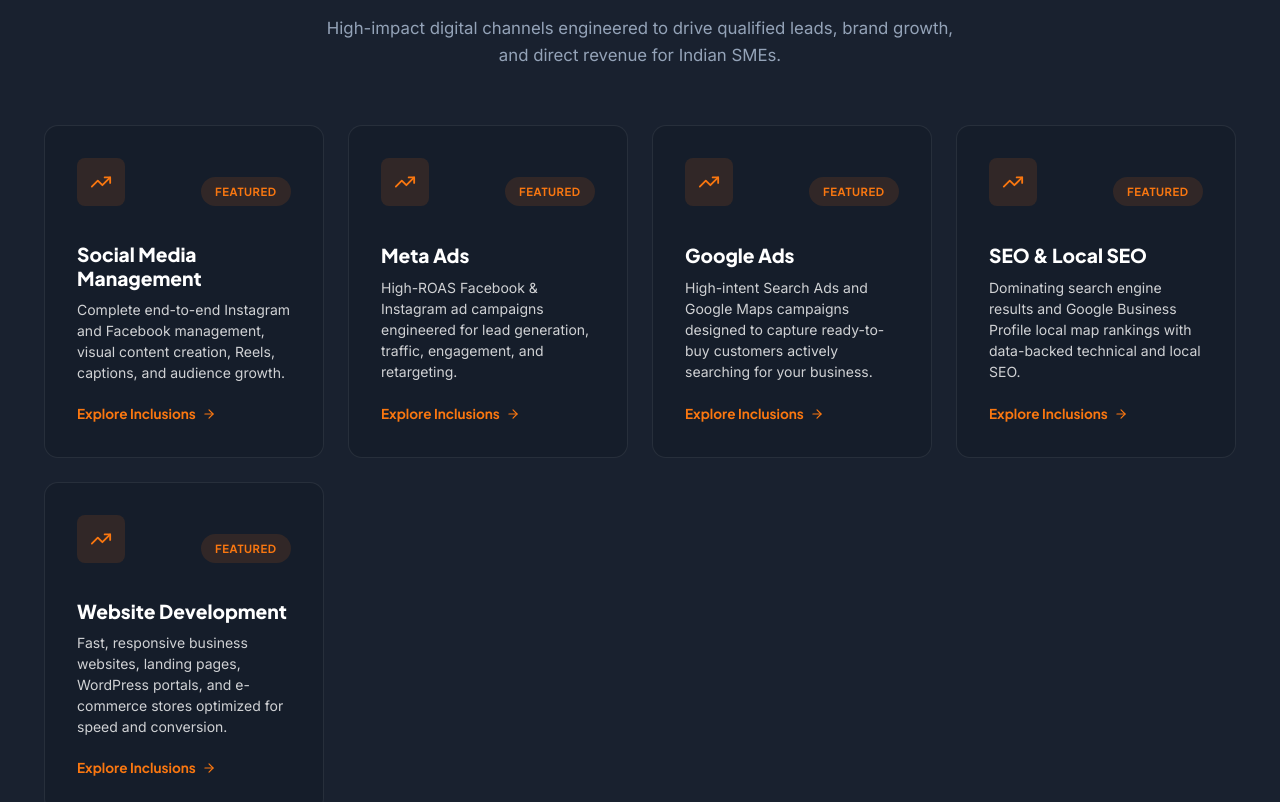
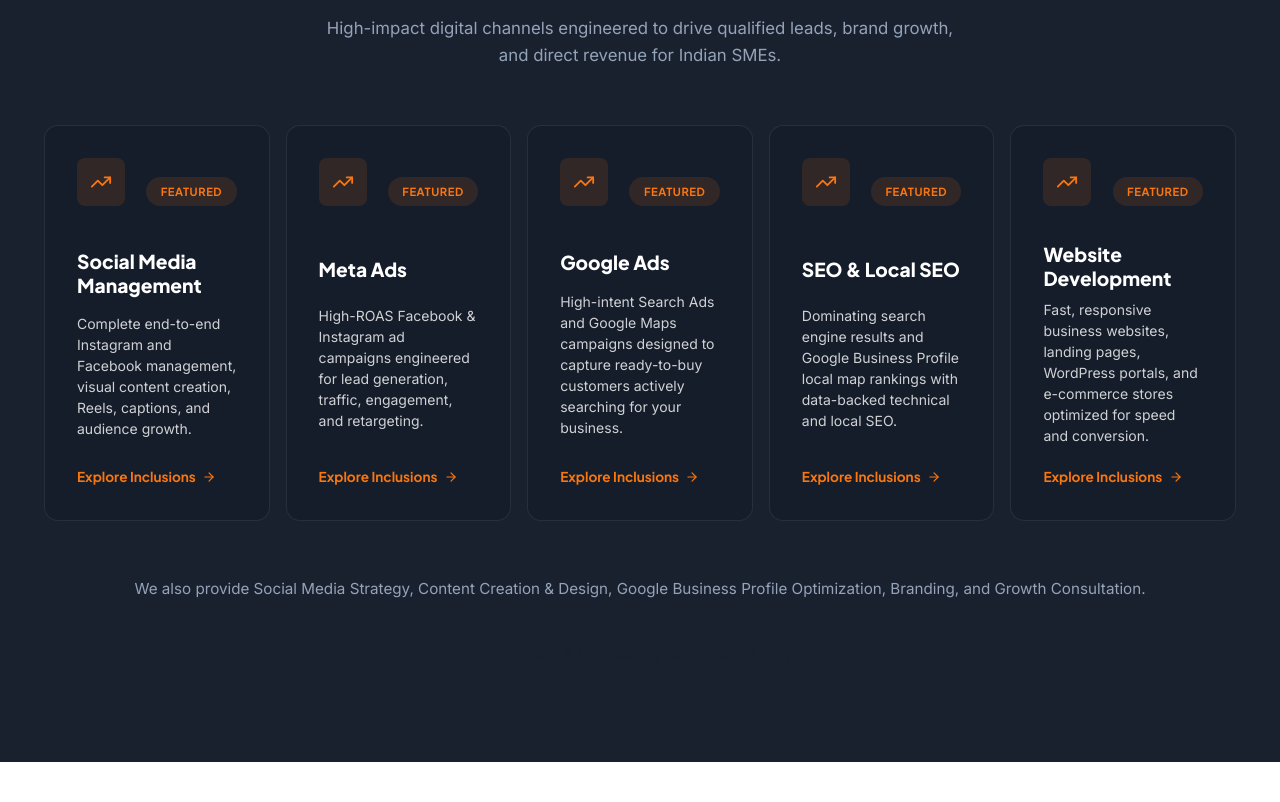
Before and after one commit to NaitikNigotiya/Thesocialsetu, a React (Vite) app: page / in a window 1280 px wide. Shown: the part 2680-3482 px from the top of the page. Built offline with nearby package versions, Linux system fonts and the light colour scheme; no server answers.

Commit message:
feat: Render all 5 core hero services in a single horizontal row on desktop

```diff
--- a/src/pages/Home.css
+++ b/src/pages/Home.css
@@ -655,12 +655,12 @@
 
 .dark-services-grid {
   display: grid;
-  grid-template-columns: repeat(4, 1fr);
-  gap: 1.5rem;
+  grid-template-columns: repeat(5, 1fr);
+  gap: 1rem;
 }
 
 .dark-service-card {
-  padding: 1.75rem;
+  padding: 1.4rem 1.15rem;
   border-radius: var(--radius-md);
   text-decoration: none;
   display: flex;
@@ -975,6 +975,13 @@
 /* -----------------------------------------------------------------------------
    RESPONSIVE BREAKPOINTS (Mobile-First Enforcement)
 ----------------------------------------------------------------------------- */
+@media (max-width: 1200px) {
+  .dark-services-grid {
+    grid-template-columns: repeat(3, 1fr);
+    gap: 1.25rem;
+  }
+}
+
 @media (max-width: 992px) {
   .hero-grid {
     grid-template-columns: 1fr;
```
